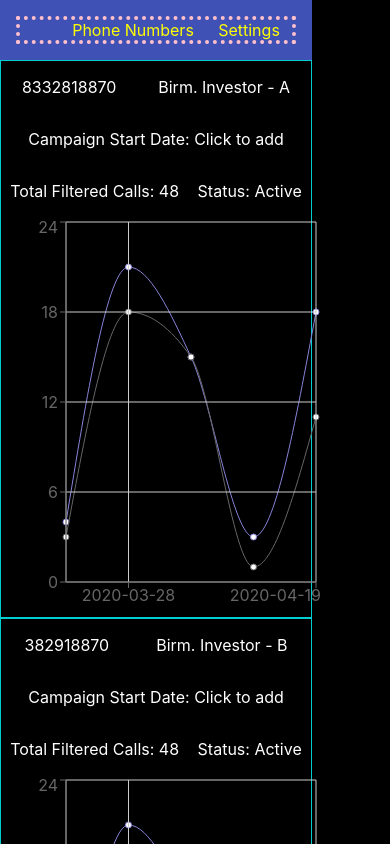
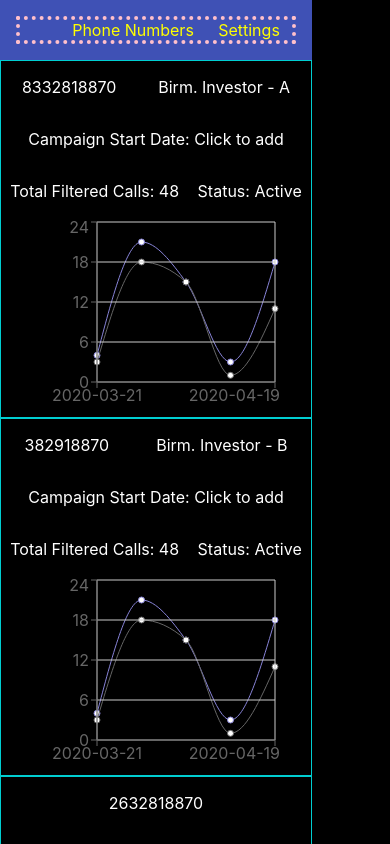
Before and after one commit to SeanDez/callTrackVoipFrontEnd, a React (Create React App) app: page /numbers in a window 390 px wide. Shown: the top 844 px of the page. Built offline with nearby package versions, Linux system fonts and the light colour scheme.

Commit message:
update rechart to be responsive

```diff
--- a/src/phoneCalls/PhoneCalls.tsx
+++ b/src/phoneCalls/PhoneCalls.tsx
@@ -1,5 +1,5 @@
 import React from 'react';
-import { LineChart, Line, CartesianGrid, XAxis, YAxis, Tooltip } from 'recharts';
+import { LineChart, Line, CartesianGrid, XAxis, YAxis, Tooltip, ResponsiveContainer } from 'recharts';
 import styled from 'styled-components';
 import { fakeData } from './fakeData';
 import { PhoneNumberData } from './PhoneNumberDataInterface';
@@ -42,7 +42,8 @@ export default (props: PropsShape) => (
             <p>Campaign Start Date: Click to add</p>
             <p>Total Filtered Calls: {totalFilteredCalls}</p>
             <p>Status: {recordStatus}</p>
-            <LineChart width={320} height={400} data={dataItem.callData}>
+            <ResponsiveContainer width="80%" height={200}>
+            <LineChart width={700} height={300} data={dataItem.callData}>
               <Line type="monotone" dataKey="rawCallCount" stroke="#8884d8" />
               <Line type="monotone" dataKey="filteredCallCount" stroke="#666" />
               <CartesianGrid stroke="#ccc" />
@@ -50,21 +51,12 @@ export default (props: PropsShape) => (
               <YAxis />
               <Tooltip wrapperStyle={tooltipWrapperStyle} />
             </LineChart>
+            </ResponsiveContainer>
           </WrappedHeaderLine>
         </OuterContainer>
       )
     })
-
     }
-    <p>Phone numbers here</p>
-
-    <LineChart width={320} height={400} data={data2}>
-      <Line type="monotone" dataKey="uv" stroke="#8884d8" />
-      <CartesianGrid stroke="#ccc" />
-      <XAxis dataKey="name" />
-      <YAxis />
-      <Tooltip wrapperStyle={tooltipWrapperStyle} />
-    </LineChart>
   </section>
 );
 
```
